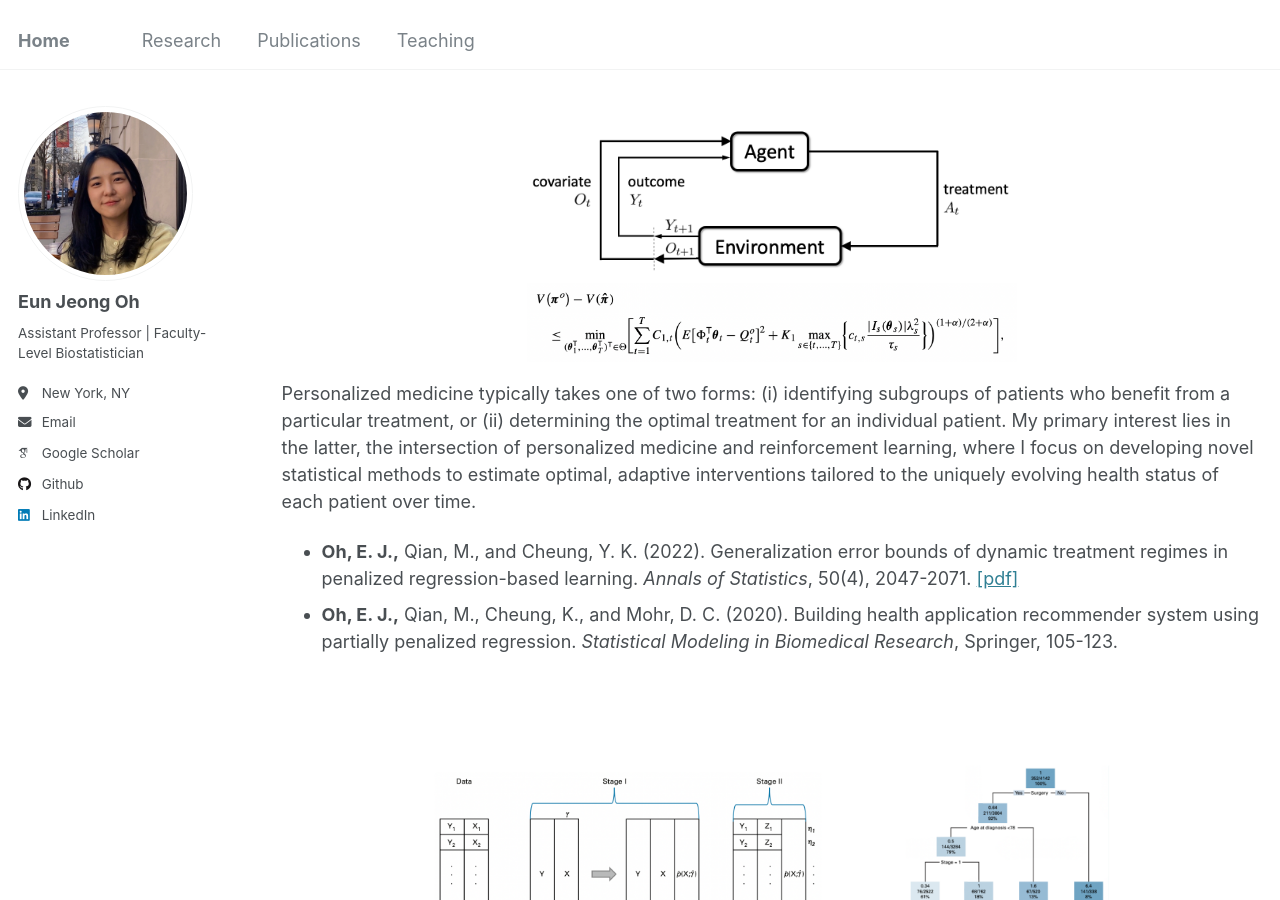
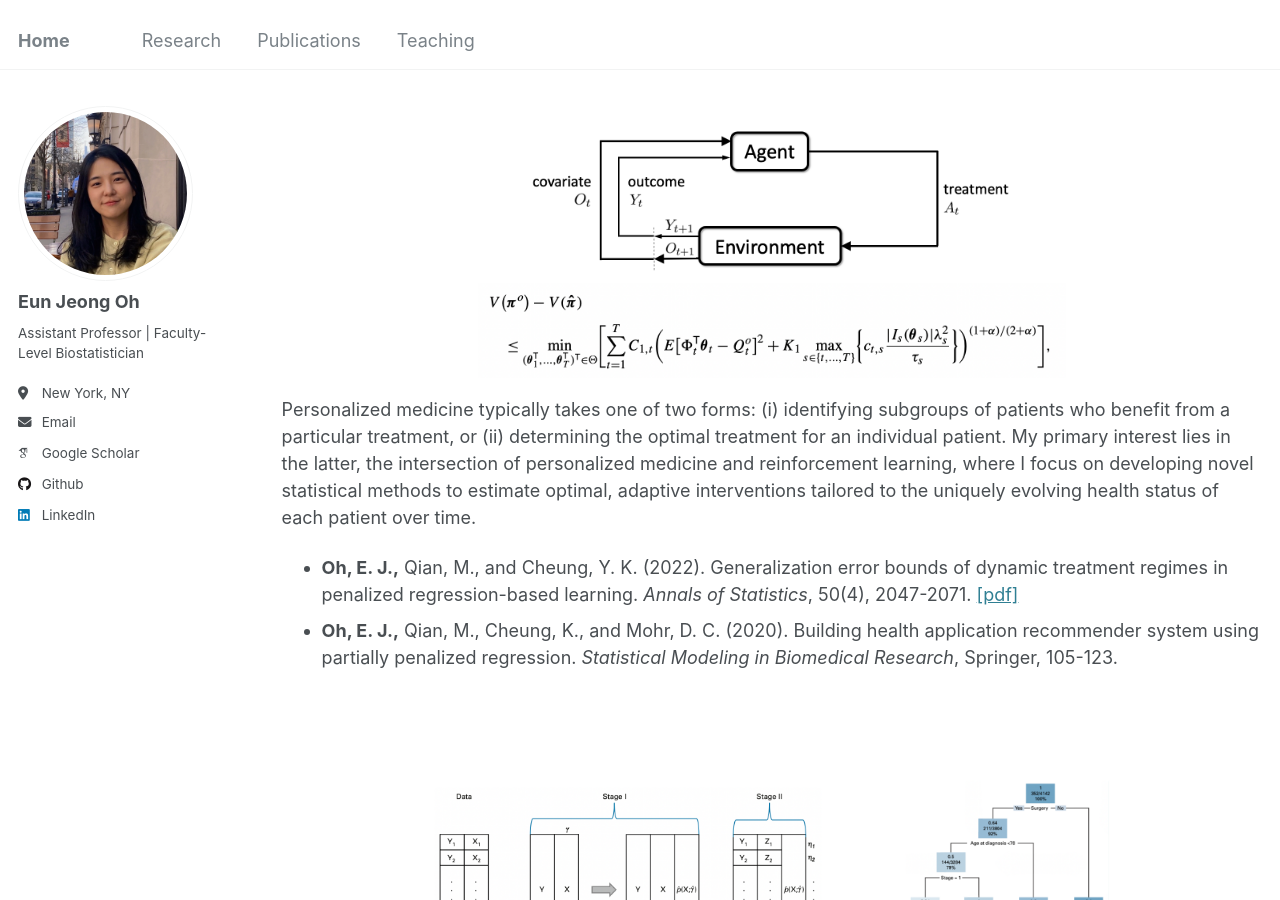
Before and after one commit to oheunj/oheunj.github.io, a Jekyll site: the page built from _pages/research.md, in a window 1280 px wide and 900 px high. Built offline with Jekyll 4.4.1, drawn with Linux system fonts in a browser that asks for light colours; some web fonts are replaced.

Commit message:
Update research.md

```diff
--- a/_pages/research.md
+++ b/_pages/research.md
@@ -13,7 +13,7 @@
 
 <div style="text-align: center;">
   <img src="/images/myfig1.png" style="width: 50%;">
-  <img src="/images/myfig1-2.png" style="width: 50%;">
+  <img src="/images/myfig1-2.png" style="width: 60%;">
 </div>
 
 Personalized medicine typically takes one of two forms: (i) identifying subgroups of patients who benefit from a particular treatment, or (ii) determining the optimal treatment for an individual patient. My primary interest lies in the latter, the intersection of personalized medicine and reinforcement learning, where I focus on developing novel statistical methods to estimate optimal, adaptive interventions tailored to the uniquely evolving health status of each patient over time.
@@ -39,7 +39,6 @@
 
 <div style="text-align: center;">
   <img src="/images/myfig3.png" style="width: 50%;">
-  <img src="/images/myfig3-2.png" style="width: 50%;">
 </div>
 
 Beyond oncology, I have collaborated with researchers in various fields, including otolaryngology, immunology, and surgery. Collaborative projects that I would like to highlight include, but not limited to, the following publications:
```
